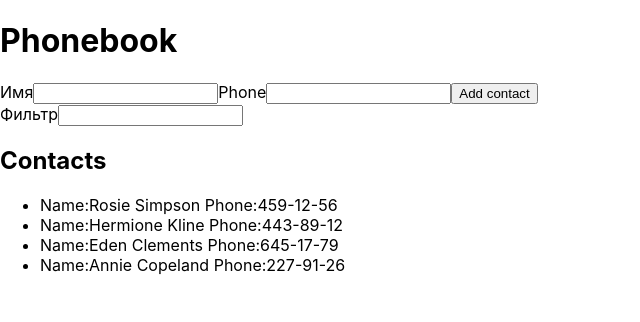
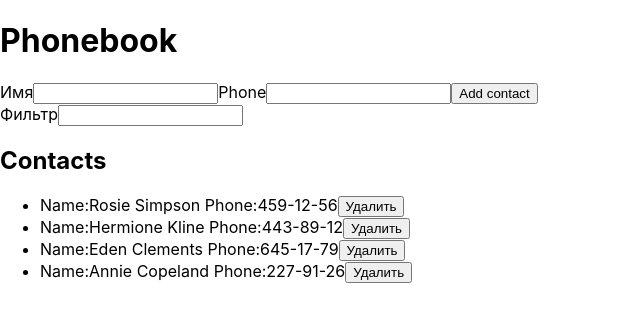
Before and after one commit to StoliarskyiKostiantyn/goit-react-hw-02-phonebook, a React (Create React App) app: page / in a window 1280 px wide. Shown: the top 322 px of the page, without its empty margins (0-640 px from the left). Built offline with nearby package versions, Linux system fonts and the light colour scheme; the HTML template or start-up script is replaced by a standard one.

Commit message:
Delete done

```diff
--- a/src/App.js
+++ b/src/App.js
@@ -14,8 +14,6 @@ class App extends Component {
     filter:''
     }
   forSubmiHandler = data => {
-
-    console.log(data);
     this.setState(prevState => ({
       contacts: [...this.state.contacts,data],
     }))
@@ -28,6 +26,9 @@ class App extends Component {
     const normalizaedFilter = filter.toLowerCase();
     return contacts.filter(contact => contact.name.toLowerCase().includes(normalizaedFilter));
   }
+  onDeleteContact = id => {
+  this.setState(prevState=>({contacts: prevState.contacts.filter(contact=>contact.id !==id)}))
+  }
 
 
   render() {
@@ -39,7 +40,7 @@ class App extends Component {
         <Phonebook onSubmit={this.forSubmiHandler}></Phonebook>
         <Filter value={this.state.filter} onChange={this.onFilterChange} />
            <h2>Contacts</h2>
-        <ContactList contactitems={visibleContact}></ContactList>
+        <ContactList contactitems={visibleContact} onDeleteContact={this.onDeleteContact}></ContactList>
       </>)
   }
 }
--- a/src/Components/ContactList.js
+++ b/src/Components/ContactList.js
@@ -1,18 +1,16 @@
-import shortid from "shortid";
 import React, { Component } from "react";
 class ContactList extends Component{
-    state = {
-      contactitems:[],
-    }
-    contactId = shortid.generate();
+
     render() {
         return (
         <>
             <div>
                 <ul>
-                     {this.props.contactitems.map(contactitem => (
-        <li key={this.contactId}>
-           <span> Name:{contactitem.name} Phone:{contactitem.phone}</span>
+        {this.props.contactitems.map(contactitem => (
+        <li id={contactitem.id}>
+        <span> Name:{contactitem.name} Phone:{contactitem.phone}</span><button
+        type="button"
+        onClick={() => this.props.onDeleteContact(contactitem.id)}>Удалить</button>
         </li>
       ))}
                 </ul>
```
